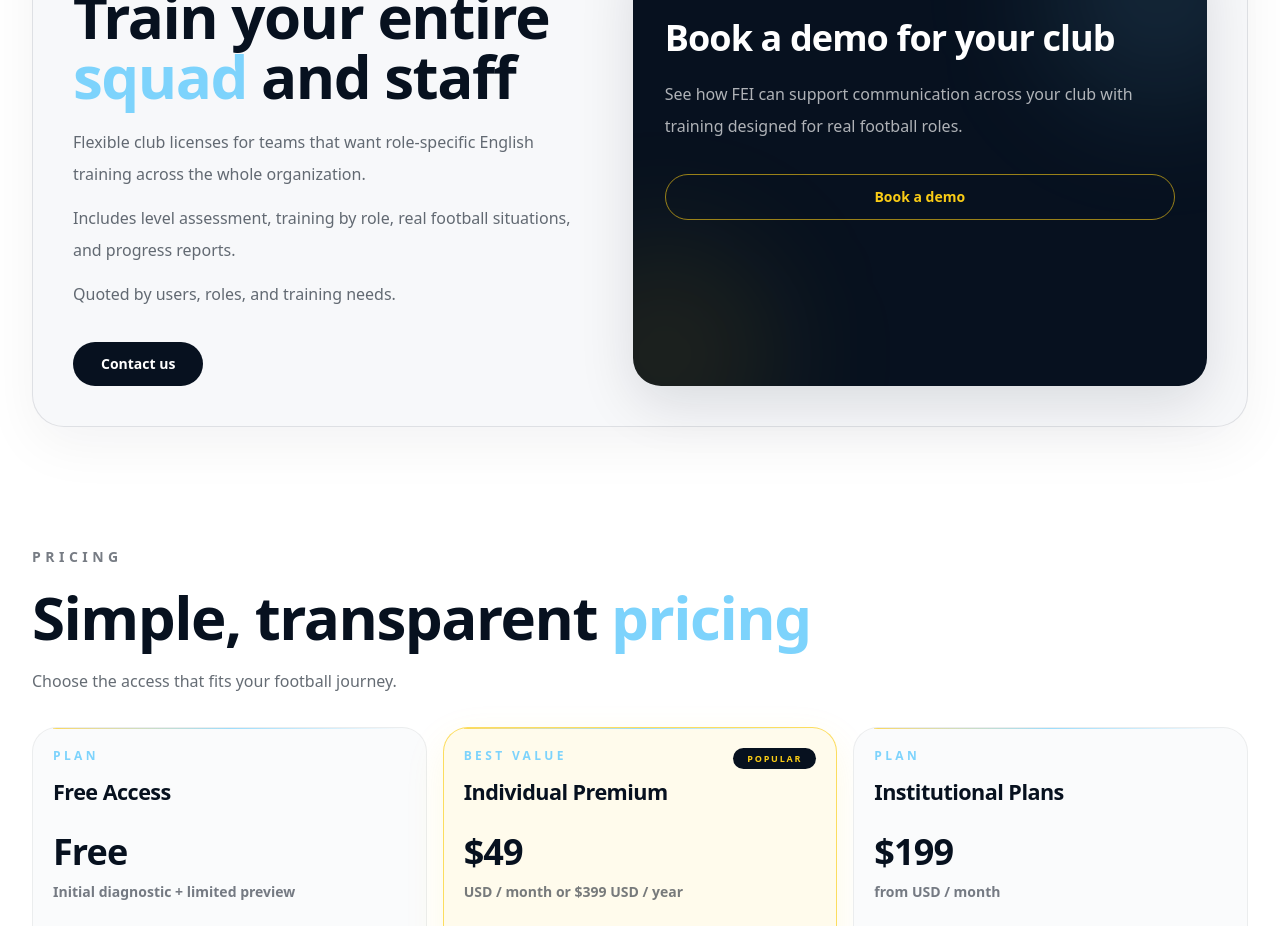
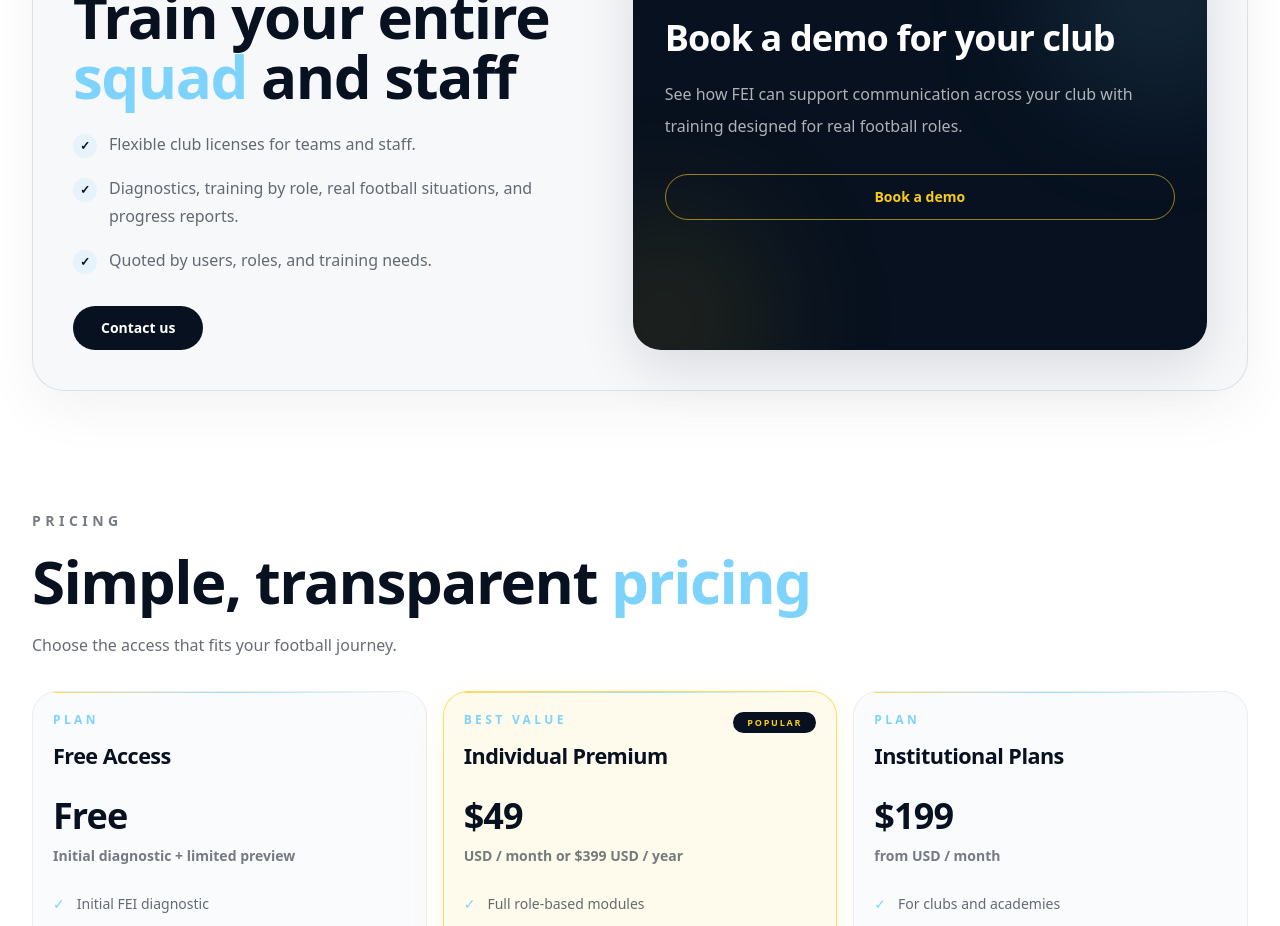
Before and after one commit to feifootball/fei-platform, a Next.js app: page / in a window 1280 px wide. Shown: the part 2160-3086 px from the top of the page. Built offline with nearby package versions, Linux system fonts and the light colour scheme.

Commit message:
Add visual bullets to for clubs copy

```diff
--- a/app/page.tsx
+++ b/app/page.tsx
@@ -509,24 +509,27 @@ export default function Home() {
                     )}
                   </h2>
 
-                  <div className="mt-5 max-w-2xl">
-                    <p className="text-[15px] font-normal leading-7 text-fei-bg/62 sm:text-base sm:leading-8">
-                      {lang === "en"
-                        ? "Flexible club licenses for teams that want role-specific English training across the whole organization."
-                        : "Licencias institucionales flexibles para equipos que buscan entrenamiento de inglés por rol en toda la organización."}
-                    </p>
-
-                    <p className="mt-3 text-[15px] font-normal leading-7 text-fei-bg/62 sm:text-base sm:leading-8">
-                      {lang === "en"
-                        ? "Includes level assessment, training by role, real football situations, and progress reports."
-                        : "Incluye evaluación de nivel, entrenamiento por rol, situaciones reales de fútbol y reportes de progreso."}
-                    </p>
-
-                    <p className="mt-3 text-[15px] font-normal leading-7 text-fei-bg/62 sm:text-base sm:leading-8">
-                      {lang === "en"
+                  <div className="mt-6 grid max-w-2xl gap-4">
+                    {[
+                      lang === "en"
+                        ? "Flexible club licenses for teams and staff."
+                        : "Licencias institucionales flexibles para equipos y staff.",
+                      lang === "en"
+                        ? "Diagnostics, training by role, real football situations, and progress reports."
+                        : "Diagnósticos, entrenamiento por rol, situaciones reales de fútbol y reportes de progreso.",
+                      lang === "en"
                         ? "Quoted by users, roles, and training needs."
-                        : "Cotización según usuarios, roles y necesidades de entrenamiento."}
-                    </p>
+                        : "Cotización según usuarios, roles y necesidades de entrenamiento.",
+                    ].map((item) => (
+                      <div key={item} className="flex items-start gap-3">
+                        <span className="mt-1 flex h-6 w-6 shrink-0 items-center justify-center rounded-full bg-fei-sky/14 text-xs font-black text-fei-bg">
+                          ✓
+                        </span>
+                        <p className="text-[15px] font-normal leading-7 text-fei-bg/62 sm:text-base">
+                          {item}
+                        </p>
+                      </div>
+                    ))}
                   </div>
                 </div>
 
```
